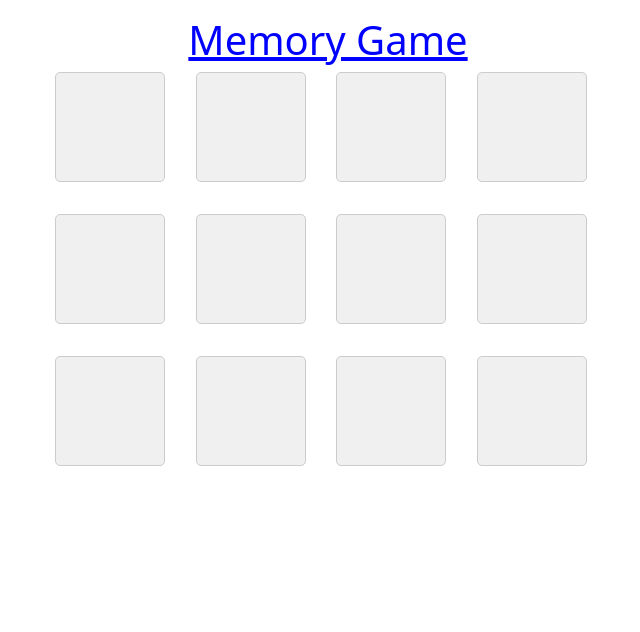
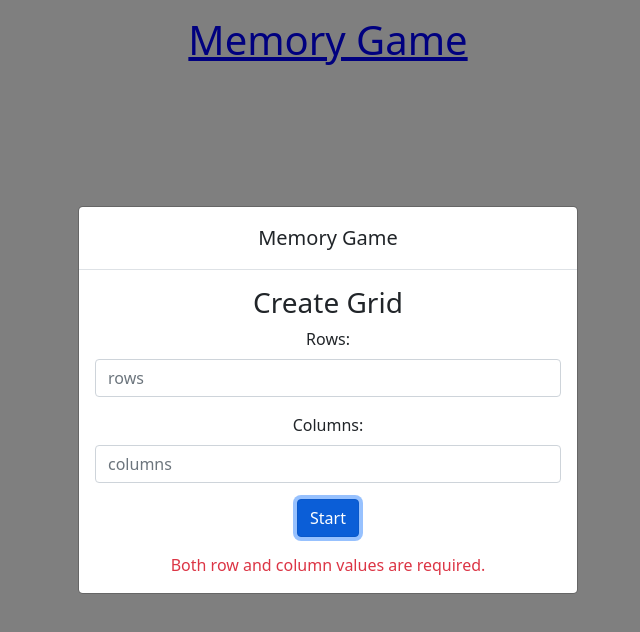
Before and after one commit to SolomonRantlhago/memory-game, a website built with webpack: page index.html in a window 1280 px wide. Both pictures are taken after a click on the button "Start". Shown: the whole page, without its empty margins (312-952 px from the left). Built offline with nearby package versions, Linux system fonts and the light colour scheme.

Commit message:
initial commit

```diff
--- a/index.html
+++ b/index.html
@@ -30,11 +30,37 @@
             </h5>
           </div>
           <div class="modal-body text-center">
-            <p>
-              Are you ready to test your memory skills? Click start to begin the
-              game!
-            </p>
+            <h3>Create Grid</h3>
+            <div class="mb-3">
+              <label for="rowValue" class="form-label">Rows:</label>
+              <input
+                type="number"
+                id="rowValue"
+                class="form-control"
+                min="2"
+                max="6"
+                placeholder="rows"
+              />
+            </div>
+            <div class="mb-3">
+              <label for="columnValue" class="form-label">Columns:</label>
+              <input
+                type="number"
+                id="columnValue"
+                class="form-control"
+                min="2"
+                max="6"
+                placeholder="columns"
+              />
+            </div>
             <button id="start-button" class="btn btn-primary">Start</button>
+            <div
+              id="error-message"
+              class="text-danger mt-3"
+              style="display: none"
+            >
+              The product of rows and columns should not exceed 12.
+            </div>
           </div>
         </div>
       </div>
--- a/src/index.js
+++ b/src/index.js
@@ -32,15 +32,33 @@ function createGridItem(image, index) {
   };
 }
 
-function initializeGameBoard() {
+function initializeGameBoard(rows, columns) {
   const gameBoard = document.getElementById(elementIds.gameBoardId);
   gameBoard.innerHTML = "";
-  const images = shuffleImages(gameState.uniqueImages);
-  images.forEach((image, index) => {
-    const { col } = createGridItem(image, index);
-    gameBoard.appendChild(col);
-  });
+  const images = shuffleImages(gameState.uniqueImages).slice(
+    0,
+    (rows * columns) / 2
+  );
+
+  gameBoard.style.display = "grid";
+  gameBoard.style.gridTemplateRows = `repeat(${rows}, 1fr)`;
+  gameBoard.style.gridTemplateColumns = `repeat(${columns}, 1fr)`;
+
+  let imageIndex = 0;
+
+  for (let row = 0; row < rows; row++) {
+    for (let col = 0; col < columns; col++) {
+      const { col: gridItemCol } = createGridItem(
+        images[imageIndex],
+        imageIndex
+      );
+      gameBoard.appendChild(gridItemCol);
+      imageIndex++;
+    }
+    imageIndex = 0;
+  }
 }
+
 function onGridItemClick(event) {
   const gridItem = event.currentTarget;
   if (gridItem.classList.contains(classNames.show) || gameState.secondPick) {
@@ -95,10 +113,11 @@ function checkMatch({ first, second, matches = gameState.matches }) {
   return updatedMatches;
 }
 
-function startGame() {
+function startGame(rows, columns) {
   gameState.matches = 0;
   gameState.firstPick = null;
   gameState.secondPick = null;
+  initializeGameBoard(rows, columns);
 }
 
 function showCongratsModal({ message, title }) {
@@ -120,9 +139,27 @@ function setupEventListeners() {
 
   const startButton = () => {
     getElement(elementIds.startButtonId).addEventListener("click", () => {
-      const startModal = getModalInstance(elementIds.startModalId);
-      startModal.hide();
-      startGame();
+      const rows = parseInt(getElement("rowValue").value, 10);
+      const columns = parseInt(getElement("columnValue").value, 10);
+
+      if (!rows || !columns) {
+        getElement("error-message").textContent =
+          "Both row and column values are required.";
+        getElement("error-message").style.display = "block";
+      } else if (rows * columns > 12) {
+        getElement("error-message").textContent =
+          "The product of rows and columns should not exceed 12.";
+        getElement("error-message").style.display = "block";
+      } else if ((rows * columns) % 2 !== 0) {
+        getElement("error-message").textContent =
+          "The product of rows and columns should be an even number.";
+        getElement("error-message").style.display = "block";
+      } else {
+        getElement("error-message").style.display = "none";
+        const startModal = getModalInstance(elementIds.startModalId);
+        startModal.hide();
+        startGame(rows, columns);
+      }
     });
   };
 
@@ -150,7 +187,6 @@ function setupEventListeners() {
     keyboard: false,
   });
 
-  initializeGameBoard();
   startModal.show();
 }
 document.addEventListener("DOMContentLoaded", () => {
```
Also changed, not shown: dist/bundle.js, 1 other file.
